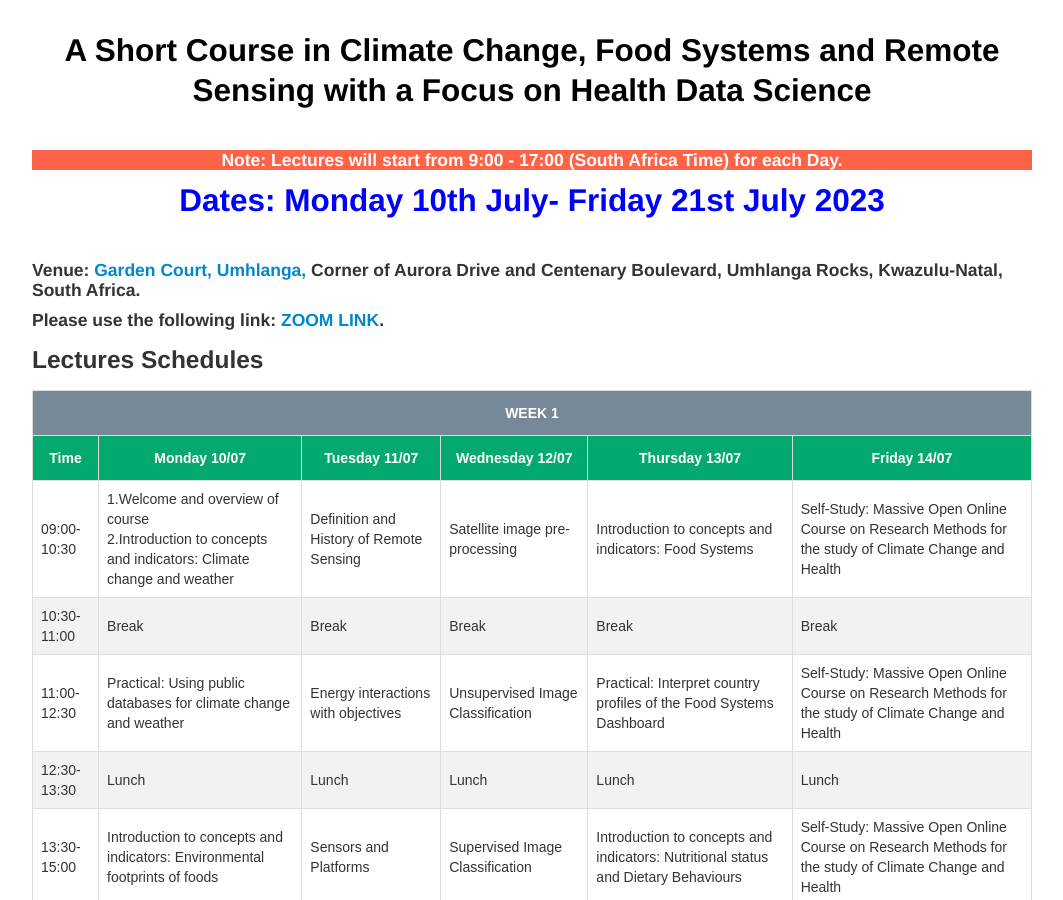
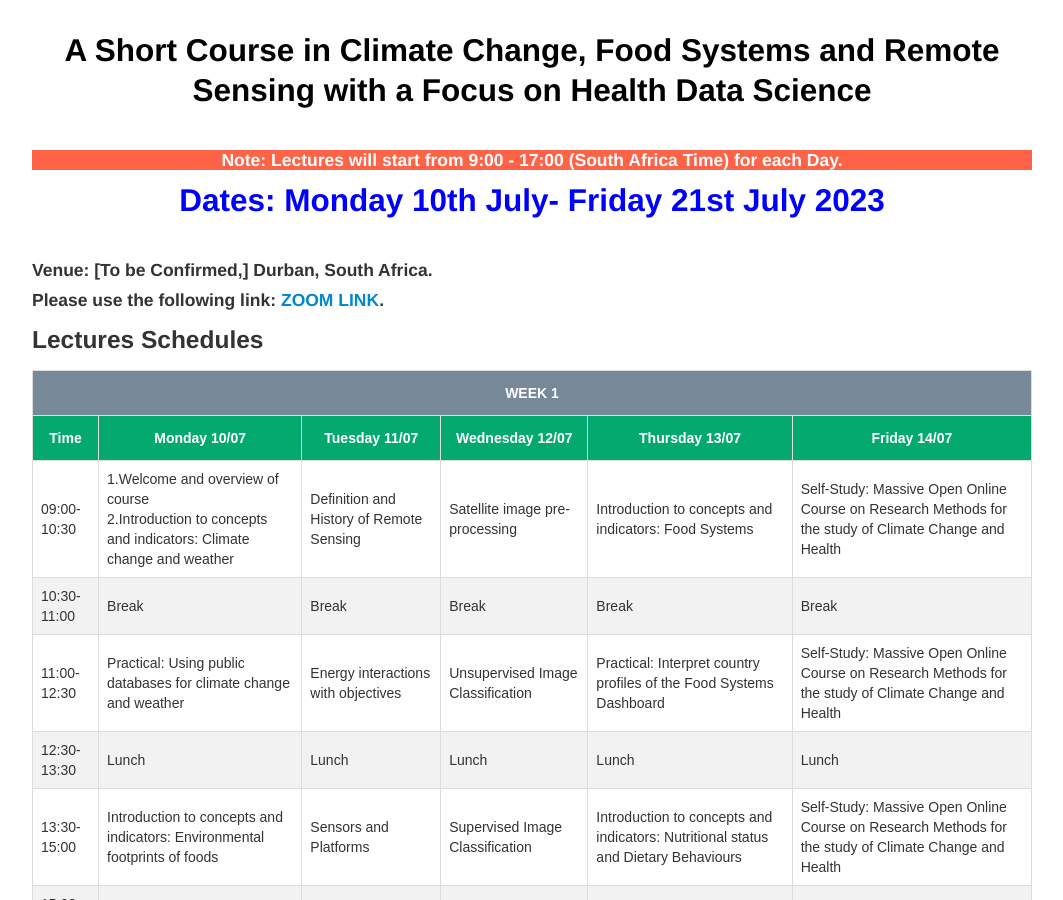
Before and after one commit to ccfscourseukzn/ccfscourseukzn.github.io, a Jekyll site: the page built from index.md, in a window 1280 px wide and 900 px high, scrolled down 302 px. Shown: the whole window, without its empty margins (108-1171 px from the left). Built offline with Jekyll 4.4.1, drawn with Linux system fonts in a browser that asks for light colours.

Commit message:
Update index.md

```diff
--- a/index.md
+++ b/index.md
@@ -12,7 +12,7 @@ title: Climate Change, Food System and Remote Sensing
 
 <h2 style="background-color:white; color:blue; text-align: center;"> Dates: Monday 10th July- Friday 21st July 2023</h2> <br>
 
-#### Venue: [Garden Court, Umhlanga,](https://www.southernsun.com/garden-court-umhlanga) Corner of Aurora Drive and Centenary Boulevard, Umhlanga Rocks, Kwazulu-Natal, South Africa.
+#### Venue: [To be Confirmed,] Durban, South Africa.
 
 #### Please use the following link: [ZOOM LINK](https://harvard.zoom.us/meeting/register/tJUkce6tqjsvHNydfIXyERdbS2CJvk5ppazy).
 
```
